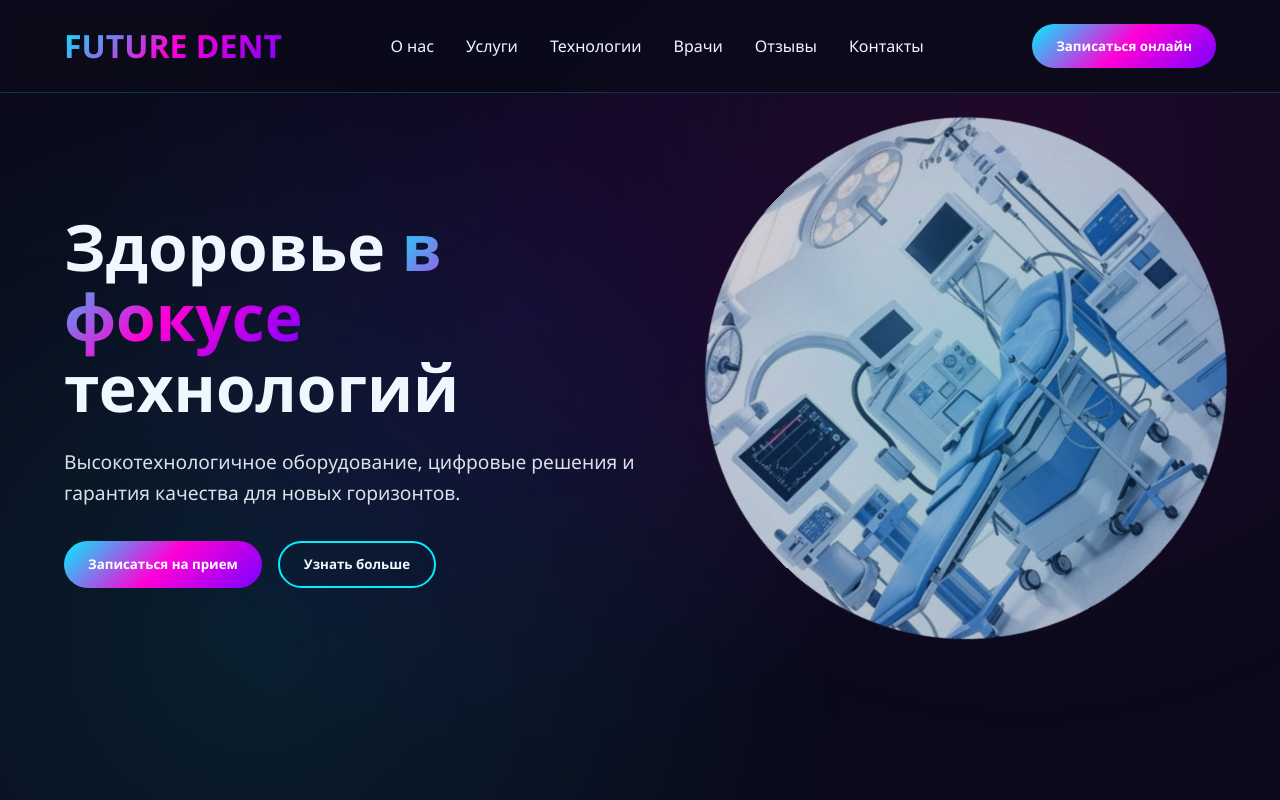
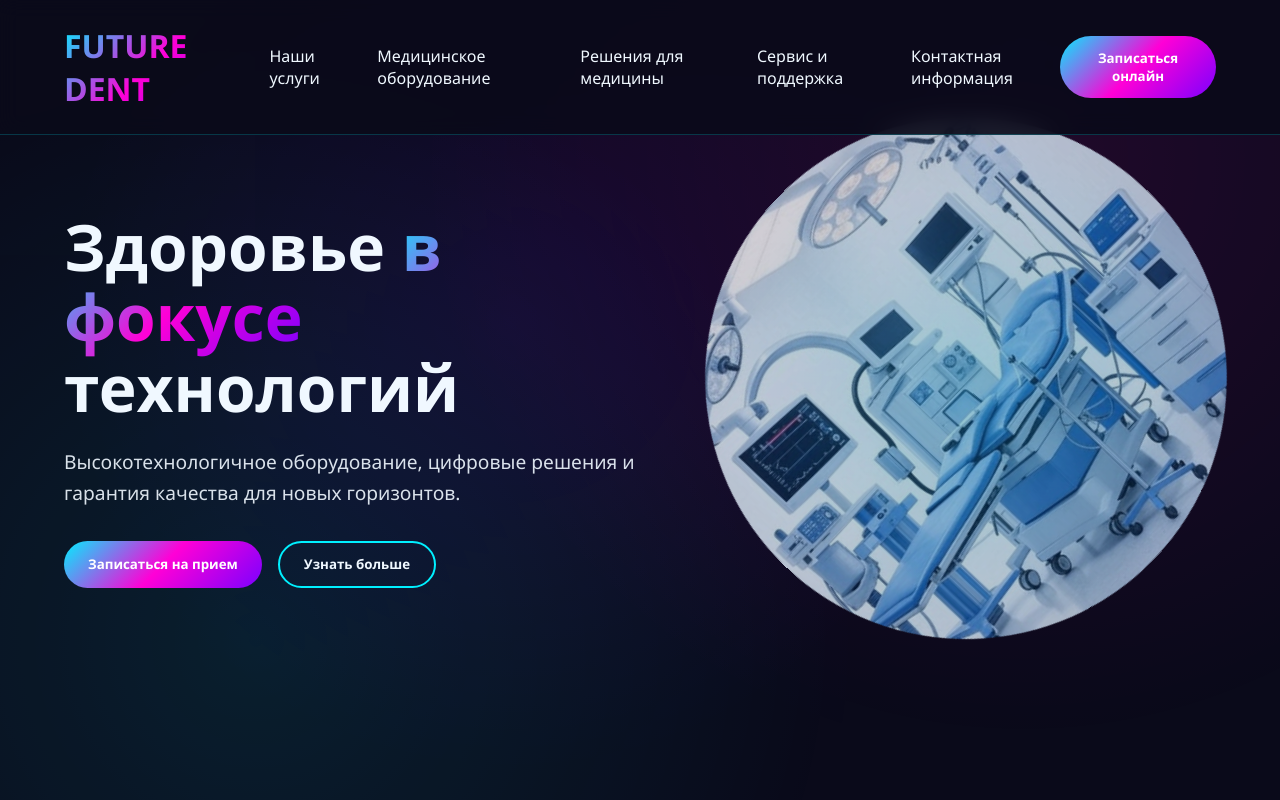
Before and after one commit to aimedtechkz/2, a plain HTML site: page index.html in a window 1280 px wide. Shown: the top 800 px of the page. Drawn offline with Linux system fonts and the light colour scheme.

Commit message:
Update index.html

```diff
--- a/index.html
+++ b/index.html
@@ -468,12 +468,12 @@
         <div class="nav-container">
             <a href="#" class="logo">FUTURE DENT</a>
             <nav class="nav-links">
-                <a href="#about">О нас</a>
-                <a href="#services">Услуги</a>
-                <a href="#technology">Технологии</a>
-                <a href="#doctors">Врачи</a>
-                <a href="#reviews">Отзывы</a>
-                <a href="#contact">Контакты</a>
+                <a href="#about"О компании</a>
+                <a href="#services">Наши услуги</a>
+                <a href="#equipment">Медицинское оборудование</a>
+                <a href="#medical solutions">Решения для медицины</a>
+                <a href="#service and support">Сервис и поддержка</a>
+                <a href="#contact">Контактная информация</a>
             </nav>
             <button class="cta-button">Записаться онлайн</button>
         </div>
```
